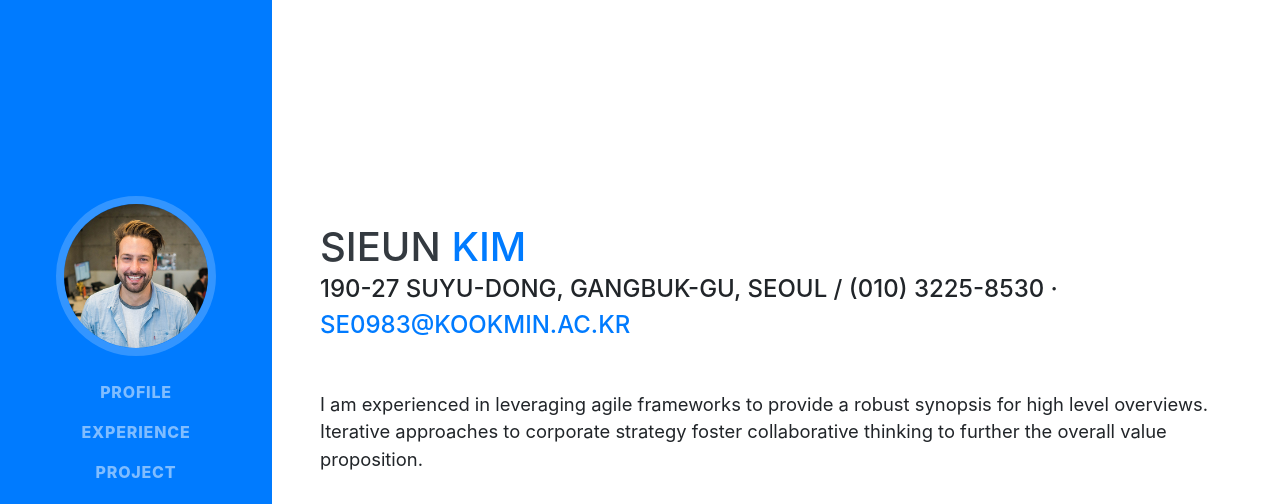
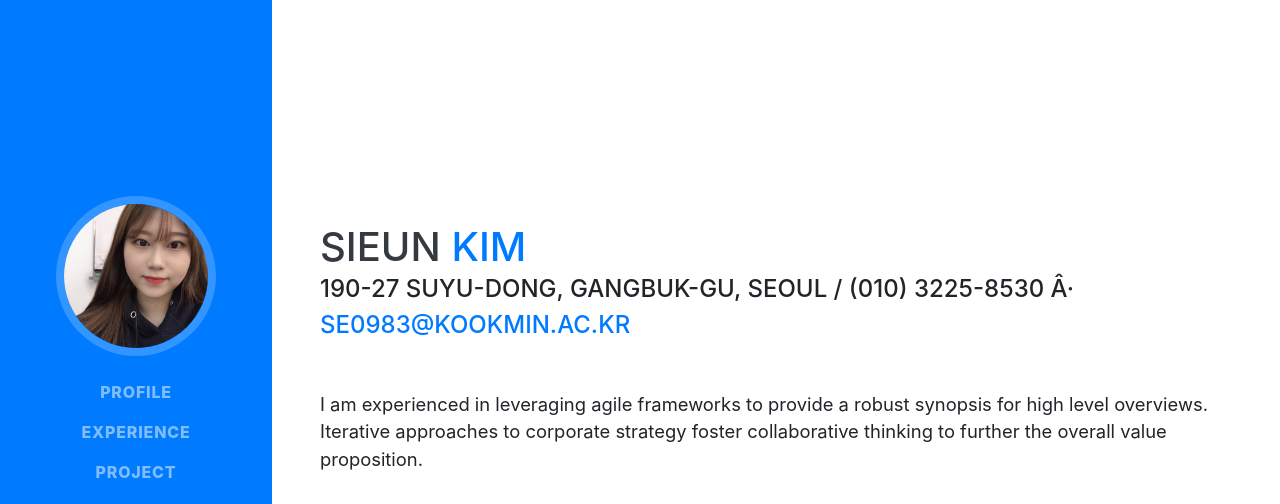
Before and after one commit to se0983/se0983.github.io, a website with bundled scripts: page index.html in a window 1280 px wide. Shown: the top 504 px of the page. Built offline with nearby package versions, Linux system fonts and the light colour scheme; a web font is replaced by a local one.

Commit message:
third commit

```diff
--- a/index.html
+++ b/index.html
@@ -29,7 +29,7 @@
     <a class="navbar-brand js-scroll-trigger" href="#page-top">
       <span class="d-block d-lg-none">Sieun Kim</span>
       <span class="d-none d-lg-block">
-        <img class="img-fluid img-profile rounded-circle mx-auto mb-2" src="img/profile.jpg" alt="">
+        <img class="img-fluid img-profile rounded-circle mx-auto mb-2" src="img/sieunprofile.jpg" alt="">
       </span>
     </a>
     <button class="navbar-toggler" type="button" data-toggle="collapse" data-target="#navbarSupportedContent" aria-controls="navbarSupportedContent" aria-expanded="false" aria-label="Toggle navigation">
@@ -66,7 +66,7 @@
         <h1 class="mb-0">SIEUN
           <span class="text-primary">KIM</span>
         </h1>
-        <div class="subheading mb-5">190-27 Suyu-dong, Gangbuk-gu, Seoul / (010) 3225-8530 ·
+        <div class="subheading mb-5">190-27 Suyu-dong, Gangbuk-gu, Seoul / (010) 3225-8530 Â·
           <a href="mailto:se0983@kookmin.ac.kr">se0983@kookmin.ac.kr</a>
         </div>
         <p class="lead mb-5">I am experienced in leveraging agile frameworks to provide a robust synopsis for high level overviews. Iterative approaches to corporate strategy foster collaborative thinking to further the overall value proposition.</p>
```
Also changed, not shown: img/sieunprofile.jpg (added).
